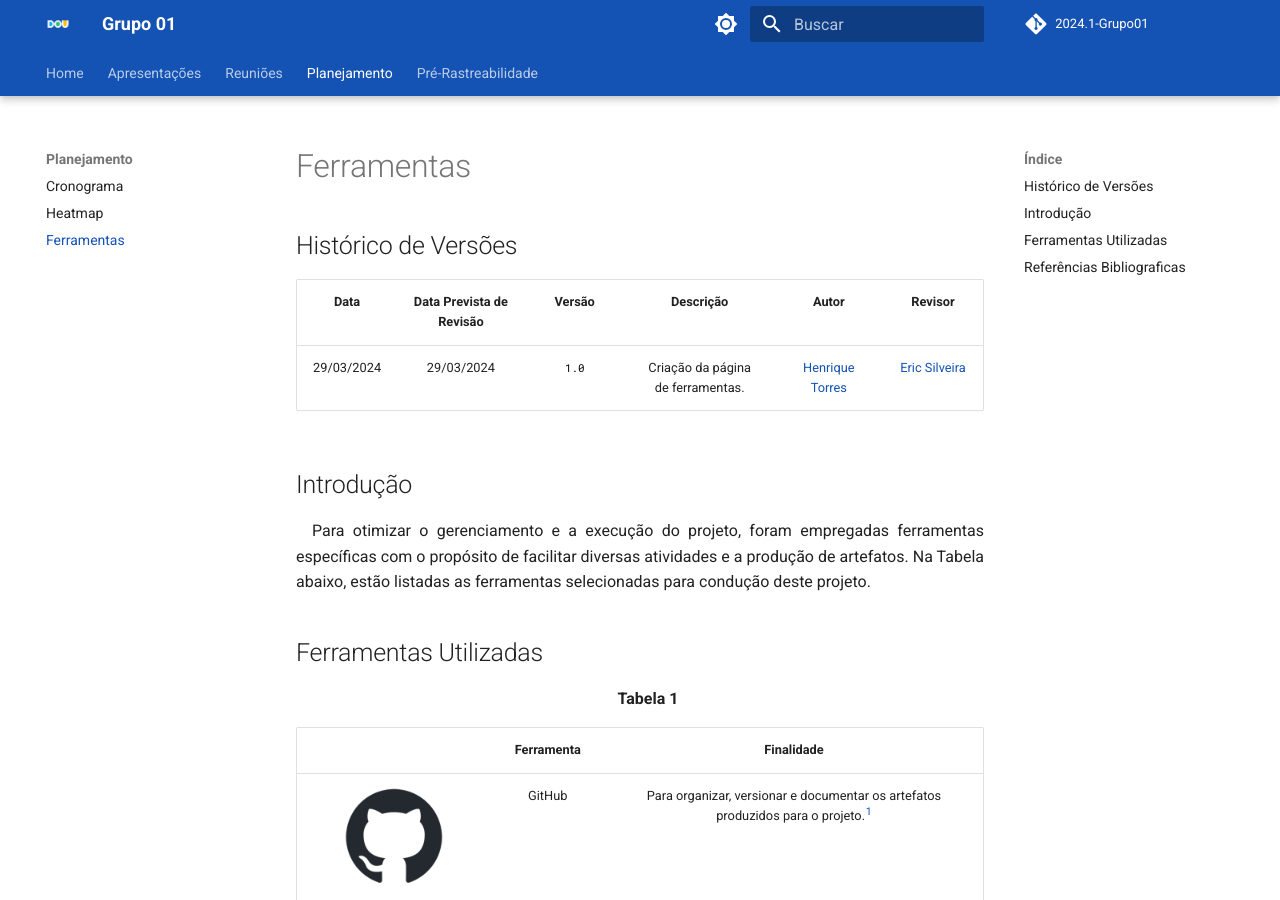
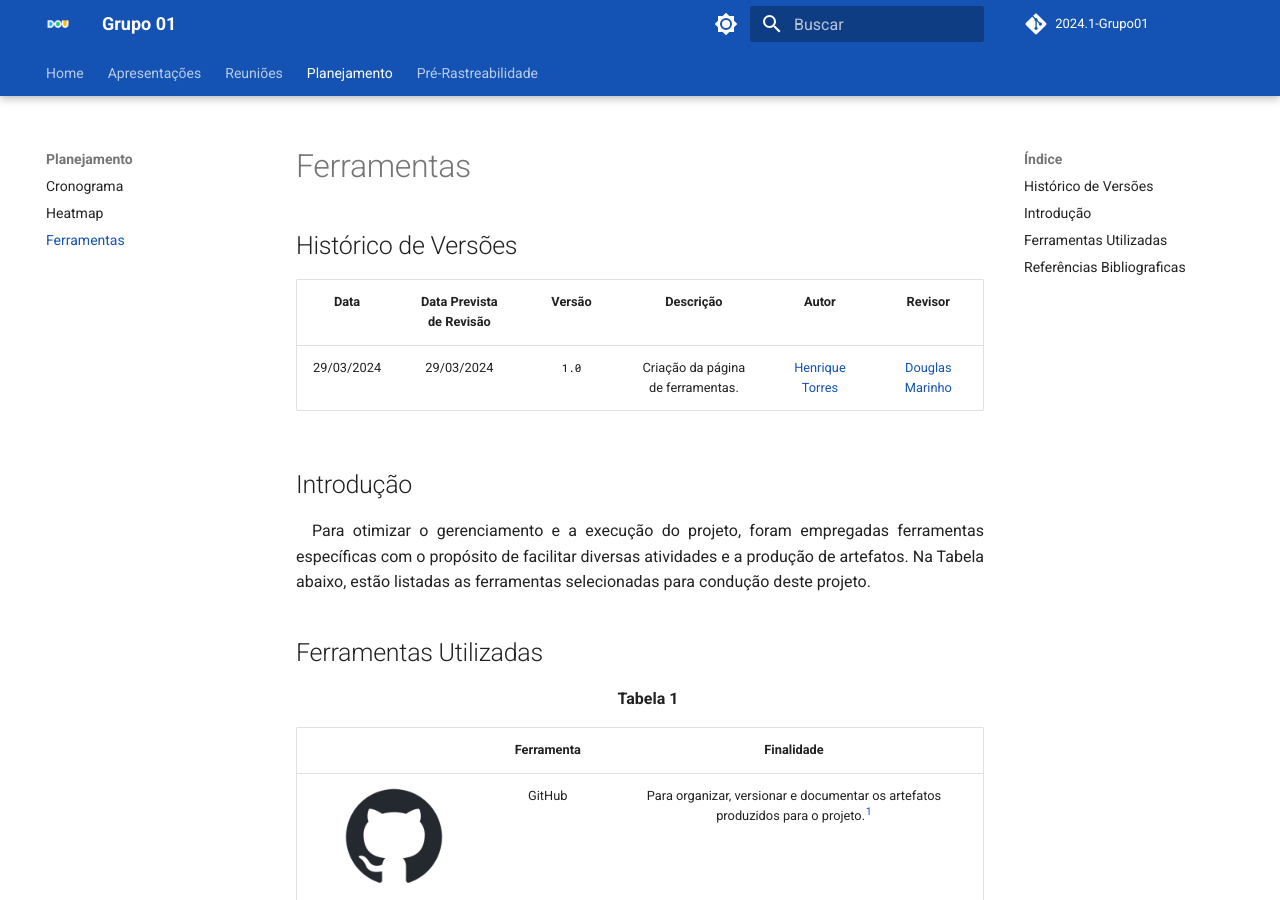
Before and after one commit to Requisitos-de-Software/2024.1-DiarioOficialdaUniao, an MkDocs documentation site: the page built from docs/planejamento/ferramentas.md, in a window 1280 px wide and 900 px high. Built offline with MkDocs 1.6.1 and Material for MkDocs 9.7.7, drawn with Linux system fonts in a browser that asks for light colours; comment, search, counter and statistics services are not loaded; the version menu is left out.

Commit message:
Update ferramentas revisores

```diff
--- a/docs/planejamento/ferramentas.md
+++ b/docs/planejamento/ferramentas.md
@@ -4,7 +4,7 @@
 
 |Data|Data Prevista de Revisão|Versão|Descrição|Autor|Revisor|
 | :-----: | :--------: | :----------: | :-----: | :--------------------------------------------: | :----: |
-|  29/03/2024  | 29/03/2024 | `1.0`  | Criação da página de ferramentas. | [Henrique Torres](https://github.com/henriqtorresl) | [Eric Silveira](https://github.com/ericbky) |
+|  29/03/2024  | 29/03/2024 | `1.0`  | Criação da página de ferramentas. | [Henrique Torres](https://github.com/henriqtorresl) | [Douglas Marinho](https://github.com/M4RINH0) |
 
 ## Introdução
 
```
